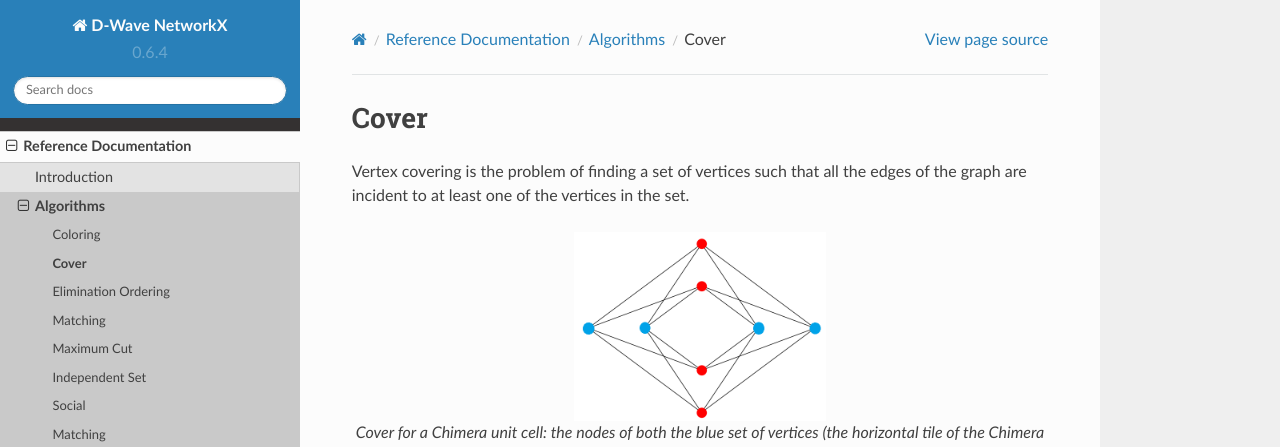
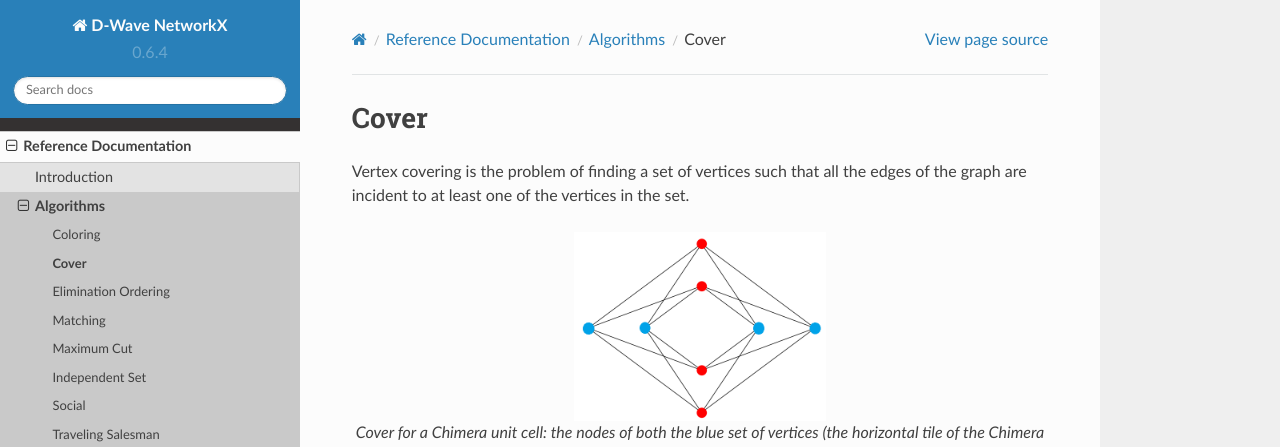
Before and after one commit to dwavesystems/dwave-networkx, a Sphinx documentation site: the page built from docs/reference/algorithms/cover.rst, in a window 1280 px wide. Shown: the top 447 px of the page. Built offline with Sphinx 7.4.7 and the Read the Docs theme 2.0.0, drawn with Linux system fonts in a browser that asks for light colours; pages that are not in the unit, such as notebooks, are missing from menus.

Commit message:
Update tsp.rst

```diff
--- a/docs/reference/algorithms/tsp.rst
+++ b/docs/reference/algorithms/tsp.rst
@@ -1,5 +1,5 @@
 ********
-Matching
+Traveling Salesman
 ********
 
 A traveling salesman route is an ordering of the vertices in a complete weighted
```
